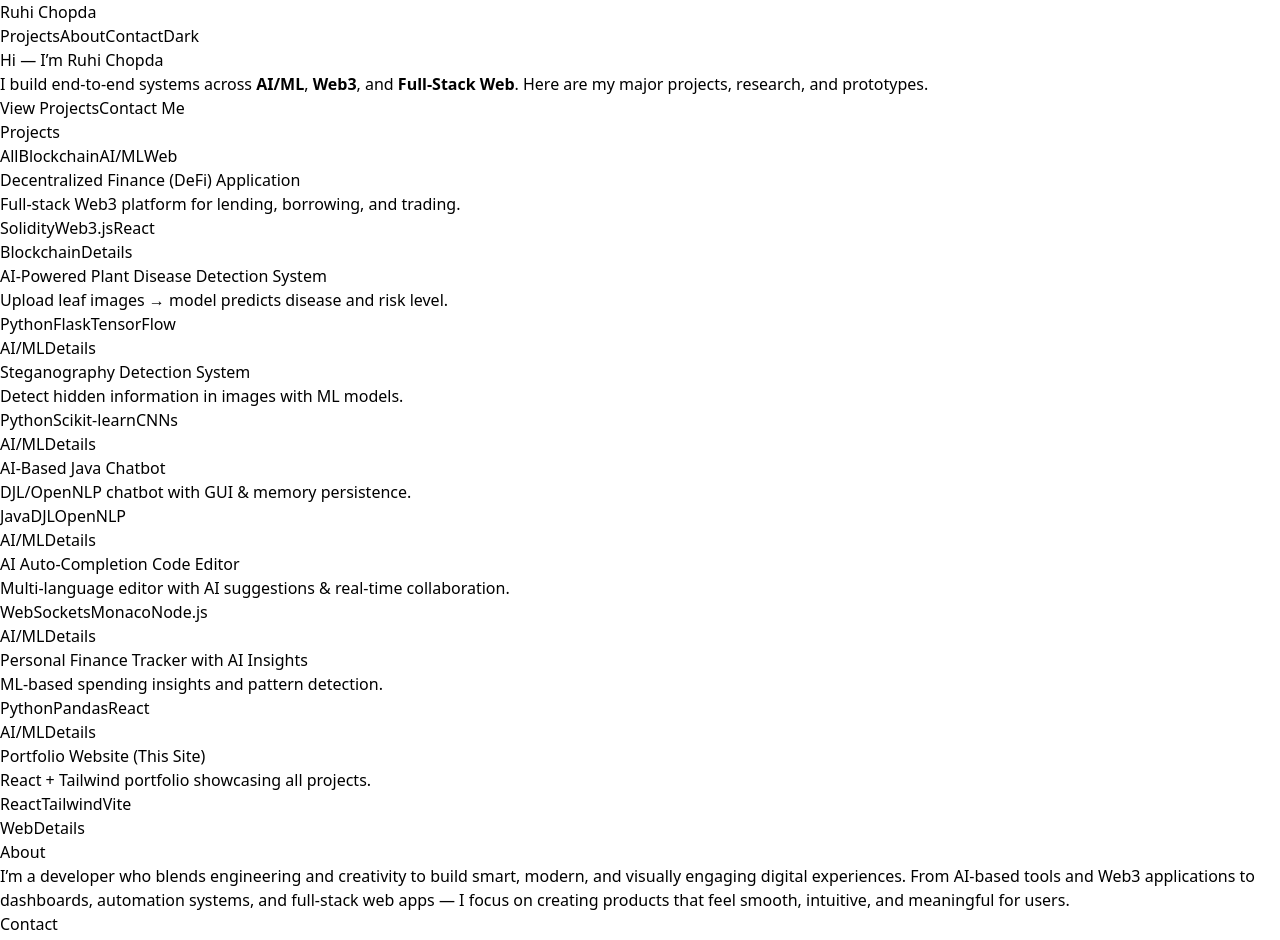
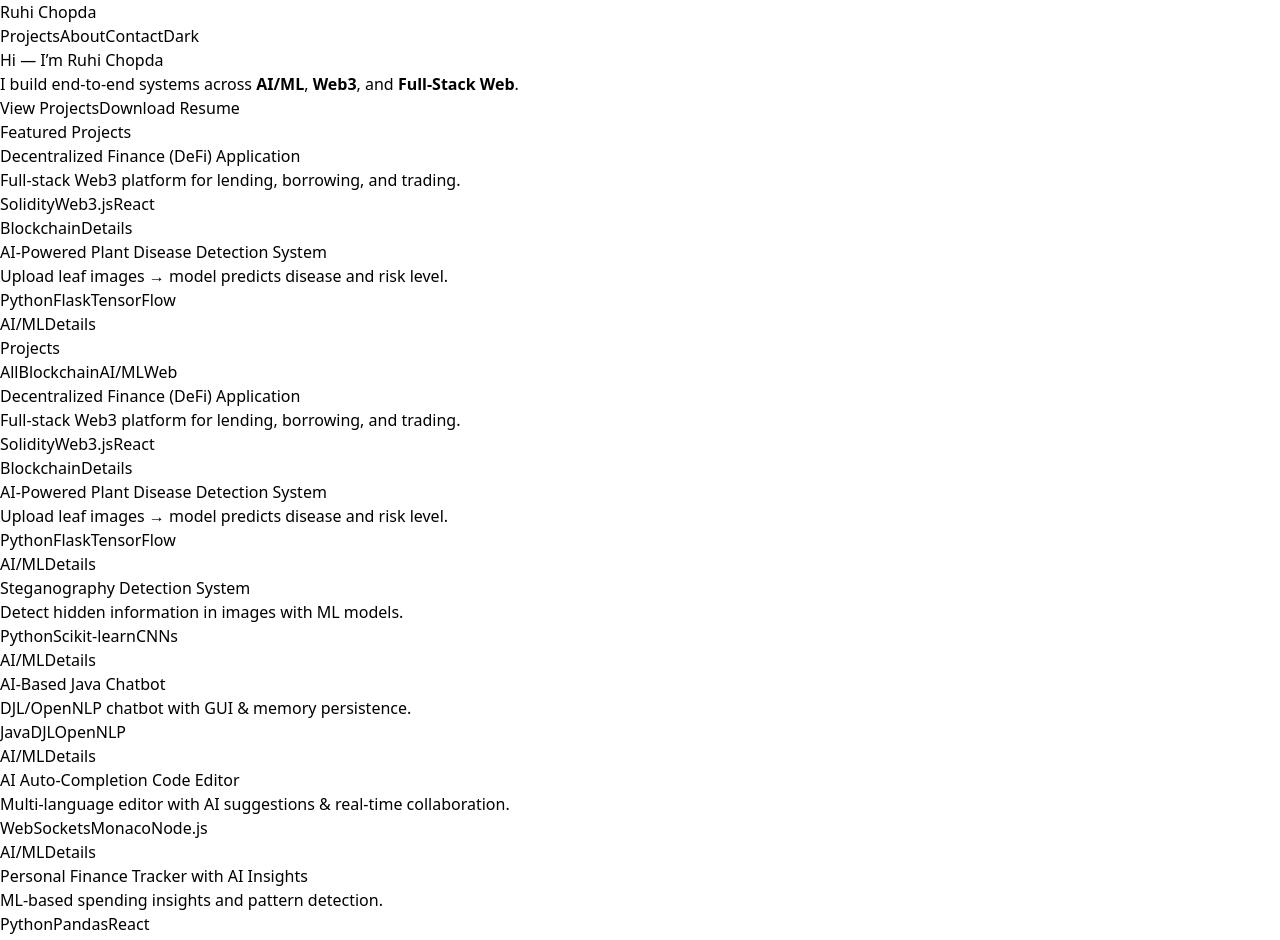
Before and after one commit to RuhiChopda/portfolio, a React (Vite) app: page / in a window 1280 px wide. Shown: the top 940 px of the page. Built offline with nearby package versions, Linux system fonts and the light colour scheme.

Commit message:
Update App.jsx

```diff
--- a/src/App.jsx
+++ b/src/App.jsx
@@ -1,10 +1,13 @@
 import React, { useState, useEffect } from "react";
+
+/* ===================== PROJECT DATA ===================== */
 
 const PROJECTS = [
   {
     id: "defi",
     title: "Decentralized Finance (DeFi) Application",
     domain: "Blockchain",
+    featured: true,
     short: "Full-stack Web3 platform for lending, borrowing, and trading.",
     tech: ["Solidity", "Web3.js", "React", "IPFS"],
     highlights: [
@@ -13,62 +16,96 @@
       "Wallet authentication & event listeners",
     ],
     repo: "#",
+    demo: null,
   },
   {
     id: "plant-disease",
     title: "AI-Powered Plant Disease Detection System",
     domain: "AI/ML",
+    featured: true,
     short: "Upload leaf images → model predicts disease and risk level.",
     tech: ["Python", "Flask", "TensorFlow", "OpenCV"],
-    highlights: ["Custom CNN model", "Image preprocessing & pipeline", "Risk-level generation"],
+    highlights: [
+      "Custom CNN model",
+      "Image preprocessing & pipeline",
+      "Risk-level generation",
+    ],
     repo: "#",
+    demo: null,
   },
   {
     id: "steg-det",
     title: "Steganography Detection System",
     domain: "AI/ML",
+    featured: false,
     short: "Detect hidden information in images with ML models.",
     tech: ["Python", "Scikit-learn", "CNNs"],
-    highlights: ["Research paper + college report PDF", "Multiple experiment versions"],
+    highlights: [
+      "Research paper & college report",
+      "Multiple experiment versions",
+    ],
     repo: "#",
+    demo: null,
   },
   {
     id: "java-chatbot",
     title: "AI-Based Java Chatbot",
     domain: "AI/ML",
+    featured: false,
     short: "DJL/OpenNLP chatbot with GUI & memory persistence.",
     tech: ["Java", "DJL", "OpenNLP", "SQLite"],
-    highlights: ["GUI client", "Database-backed conversation memory"],
+    highlights: [
+      "GUI client",
+      "Database-backed conversation memory",
+    ],
     repo: "#",
+    demo: null,
   },
   {
     id: "code-editor",
     title: "AI Auto-Completion Code Editor",
     domain: "AI/ML",
+    featured: false,
     short: "Multi-language editor with AI suggestions & real-time collaboration.",
     tech: ["WebSockets", "Monaco", "Node.js", "REST APIs"],
-    highlights: ["Real-time collaboration", "Error detection"],
+    highlights: [
+      "Real-time collaboration",
+      "AI-assisted code suggestions",
+    ],
     repo: "#",
+    demo: null,
   },
   {
     id: "finance-tracker",
     title: "Personal Finance Tracker with AI Insights",
     domain: "AI/ML",
+    featured: false,
     short: "ML-based spending insights and pattern detection.",
     tech: ["Python", "Pandas", "React", "MySQL"],
-    highlights: ["Spending predictions", "Dashboard visualizations"],
+    highlights: [
+      "Spending predictions",
+      "Interactive dashboard visualizations",
+    ],
     repo: "#",
+    demo: null,
   },
   {
     id: "portfolio",
-    title: "Portfolio Website (This Site)",
+    title: "Portfolio Website",
     domain: "Web",
-    short: "React + Tailwind portfolio showcasing all projects.",
+    featured: false,
+    short: "React + Tailwind portfolio showcasing projects and skills.",
     tech: ["React", "Tailwind", "Vite"],
-    highlights: ["Responsive", "Dynamic content", "Clean UI"],
+    highlights: [
+      "Responsive design",
+      "Project filtering & modals",
+    ],
     repo: "#",
+    demo: null,
   },
 ];
+
+/* ===================== COMPONENTS ===================== */
 
 function Tag({ children }) {
   return (
@@ -83,9 +120,9 @@
     <nav className="w-full py-4 flex items-center justify-between">
       <div className="text-xl font-bold">Ruhi Chopda</div>
       <div className="flex items-center gap-4">
-        <a href="#projects" className="hover:underline">Projects</a>
-        <a href="#about" className="hover:underline">About</a>
-        <a href="#contact" className="hover:underline">Contact</a>
+        <a href="#projects">Projects</a>
+        <a href="#about">About</a>
+        <a href="#contact">Contact</a>
         <button
           onClick={() => setTheme(theme === "dark" ? "light" : "dark")}
           className="px-3 py-1 border rounded"
@@ -102,12 +139,20 @@
     <header className="py-12">
       <h1 className="text-4xl font-extrabold">Hi — I’m Ruhi Chopda</h1>
       <p className="mt-3 text-lg max-w-xl">
-        I build end-to-end systems across <strong>AI/ML</strong>, <strong>Web3</strong>, and
-        <strong> Full-Stack Web</strong>. Here are my major projects, research, and prototypes.
+        I build end-to-end systems across <strong>AI/ML</strong>,{" "}
+        <strong>Web3</strong>, and <strong>Full-Stack Web</strong>.
       </p>
       <div className="mt-6 flex gap-3">
-        <a href="#projects" className="px-4 py-2 bg-sky-600 text-white rounded">View Projects</a>
-        <a href="#contact" className="px-4 py-2 border rounded">Contact Me</a>
+        <a href="#projects" className="px-4 py-2 bg-sky-600 text-white rounded">
+          View Projects
+        </a>
+        <a
+          href="/Ruhi_Chopda_Resume.pdf"
+          download
+          className="px-4 py-2 border rounded"
+        >
+          Download Resume
+        </a>
       </div>
     </header>
   );
@@ -118,7 +163,9 @@
     <div className="flex gap-2 flex-wrap">
       <button
         onClick={() => setActive("All")}
-        className={`px-3 py-1 rounded ${active === "All" ? "bg-sky-600 text-white" : "border"}`}
+        className={`px-3 py-1 rounded ${
+          active === "All" ? "bg-sky-600 text-white" : "border"
+        }`}
       >
         All
       </button>
@@ -126,7 +173,9 @@
         <button
           key={d}
           onClick={() => setActive(d)}
-          className={`px-3 py-1 rounded ${active === d ? "bg-sky-600 text-white" : "border"}`}
+          className={`px-3 py-1 rounded ${
+            active === d ? "bg-sky-600 text-white" : "border"
+          }`}
         >
           {d}
         </button>
@@ -141,11 +190,16 @@
       <h3 className="font-semibold">{p.title}</h3>
       <p className="mt-2 text-sm text-gray-600 dark:text-gray-300">{p.short}</p>
       <div className="mt-3 flex gap-2 flex-wrap">
-        {p.tech.slice(0, 3).map((t) => <Tag key={t}>{t}</Tag>)}
+        {p.tech.slice(0, 3).map((t) => (
+          <Tag key={t}>{t}</Tag>
+        ))}
       </div>
       <div className="mt-4 flex justify-between items-center">
         <span className="text-xs text-gray-500">{p.domain}</span>
-        <button onClick={() => onOpen(p)} className="text-sm px-3 py-1 border rounded">
+        <button
+          onClick={() => onOpen(p)}
+          className="text-sm px-3 py-1 border rounded"
+        >
           Details
         </button>
       </div>
@@ -160,26 +214,51 @@
     <div className="fixed inset-0 bg-black/40 flex items-center justify-center z-50">
       <div className="bg-white dark:bg-gray-900 p-6 rounded-lg w-11/12 md:w-3/4 lg:w-1/2">
         <div className="flex justify-between items-start">
-          <div>
-            <h2 className="text-2xl font-bold">{project.title}</h2>
-            <p className="text-sm text-gray-600 dark:text-gray-300">{project.short}</p>
-          </div>
-          <button onClick={onClose} className="px-2 py-1 border rounded">Close</button>
+          <h2 className="text-2xl font-bold">{project.title}</h2>
+          <button onClick={onClose} className="border px-2 py-1 rounded">
+            Close
+          </button>
         </div>
 
         <h4 className="mt-4 font-semibold">Highlights</h4>
         <ul className="list-disc ml-6 mt-2 text-sm">
-          {project.highlights.map((h, i) => <li key={i}>{h}</li>)}
+          {project.highlights.map((h, i) => (
+            <li key={i}>{h}</li>
+          ))}
         </ul>
 
         <h4 className="mt-4 font-semibold">Tech</h4>
         <div className="mt-2 flex gap-2 flex-wrap">
-          {project.tech.map((t) => <Tag key={t}>{t}</Tag>)}
+          {project.tech.map((t) => (
+            <Tag key={t}>{t}</Tag>
+          ))}
+        </div>
+
+        <div className="mt-6 flex gap-3">
+          {project.repo && (
+            <a href={project.repo} className="px-4 py-2 border rounded">
+              View Code
+            </a>
+          )}
+          {project.demo ? (
+            <a
+              href={project.demo}
+              className="px-4 py-2 bg-sky-600 text-white rounded"
+            >
+              Live Demo
+            </a>
+          ) : (
+            <span className="px-4 py-2 border rounded text-gray-500">
+              Demo Unavailable
+            </span>
+          )}
         </div>
       </div>
     </div>
   );
 }
+
+/* ===================== APP ===================== */
 
 export default function App() {
   const [theme, setTheme] = useState("light");
@@ -187,21 +266,34 @@
   const [open, setOpen] = useState(null);
 
   const domains = Array.from(new Set(PROJECTS.map((p) => p.domain)));
+  const featured = PROJECTS.filter((p) => p.featured);
 
   useEffect(() => {
     document.documentElement.classList.toggle("dark", theme === "dark");
   }, [theme]);
 
-  const visible = PROJECTS.filter((p) => filter === "All" || p.domain === filter);
+  const visible =
+    filter === "All"
+      ? PROJECTS
+      : PROJECTS.filter((p) => p.domain === filter);
 
   return (
-    <div className="min-h-screen bg-white dark:bg-gray-950 text-gray-900 dark:text-gray-100 px-6 md:px-20 py-6">
-
+    <div className="min-h-screen px-6 md:px-20 py-6 bg-white dark:bg-gray-950 text-gray-900 dark:text-gray-100">
       <Navbar theme={theme} setTheme={setTheme} />
-
       <Hero />
 
-      <section id="projects" className="mt-10">
+      {/* Featured */}
+      <section className="mt-10">
+        <h2 className="text-2xl font-bold">Featured Projects</h2>
+        <div className="mt-6 grid grid-cols-1 md:grid-cols-2 gap-4">
+          {featured.map((p) => (
+            <ProjectCard key={p.id} p={p} onOpen={setOpen} />
+          ))}
+        </div>
+      </section>
+
+      {/* All Projects */}
+      <section id="projects" className="mt-12">
         <div className="flex items-center justify-between">
           <h2 className="text-2xl font-bold">Projects</h2>
           <Filters domains={domains} active={filter} setActive={setFilter} />
@@ -214,22 +306,27 @@
         </div>
       </section>
 
-      <section id="about" className="mt-12">
+      <section id="about" className="mt-12 max-w-2xl">
         <h2 className="text-2xl font-bold">About</h2>
-        <p className="mt-3 max-w-2xl">
-         I’m a developer who blends engineering and creativity to build smart, modern, and visually engaging digital experiences. From AI-based tools and Web3 applications to dashboards, automation systems, and full-stack web apps — I focus on creating products that feel smooth, intuitive, and meaningful for users.
+        <p className="mt-3">
+          I’m a developer focused on building clean, scalable, and impactful
+          products across AI, blockchain, backend systems, and full-stack web
+          development.
         </p>
       </section>
 
       <section id="contact" className="mt-12">
         <h2 className="text-2xl font-bold">Contact</h2>
         <p className="mt-2">
-          Email me at: <a href="mailto:chopdaruhi9@gmail.com" className="underline">chopdaruhi9@gmail.com</a>
+          Email:{" "}
+          <a href="mailto:chopdaruhi9@gmail.com" className="underline">
+            chopdaruhi9@gmail.com
+          </a>
         </p>
       </section>
 
       <footer className="mt-12 border-t pt-6 text-sm text-gray-500">
-        © {new Date().getFullYear()} Ruhi Chopda — Built with ❤️
+        © {new Date().getFullYear()} Ruhi Chopda
       </footer>
 
       <ProjectModal project={open} onClose={() => setOpen(null)} />
```
